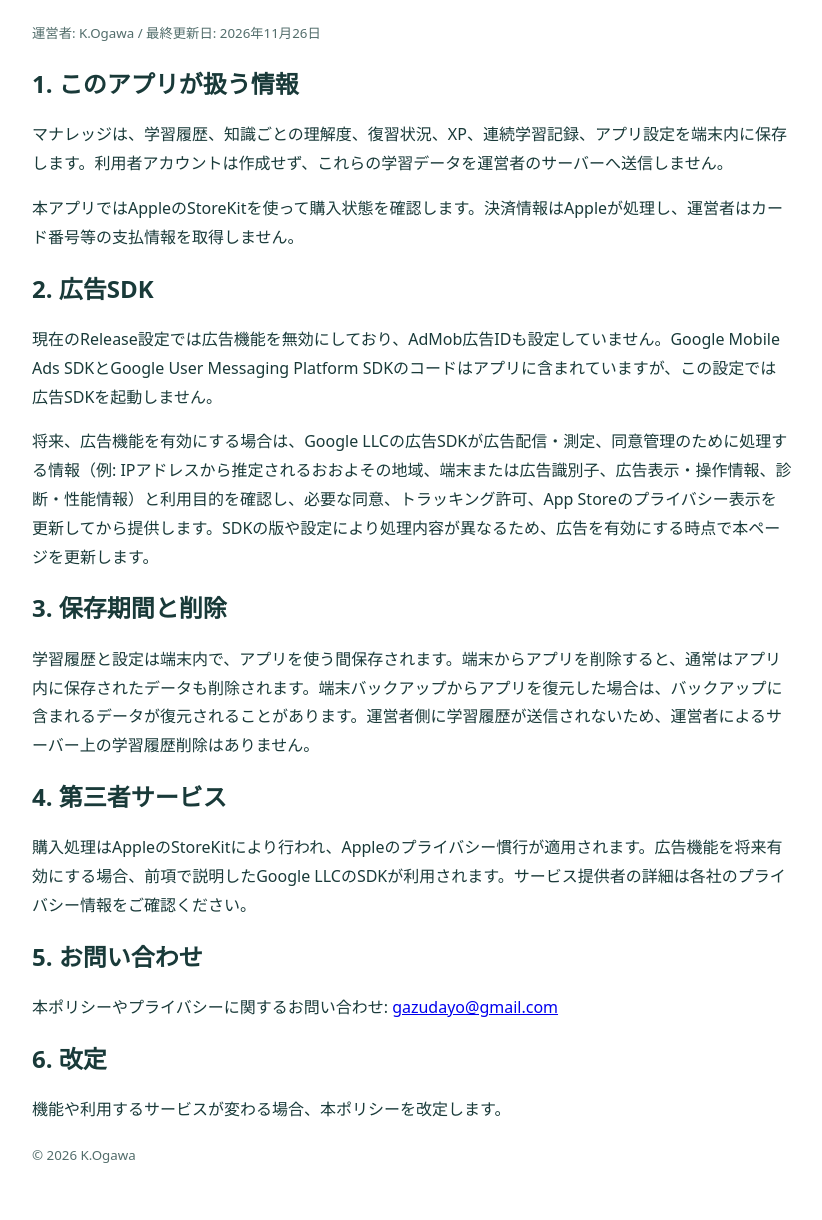
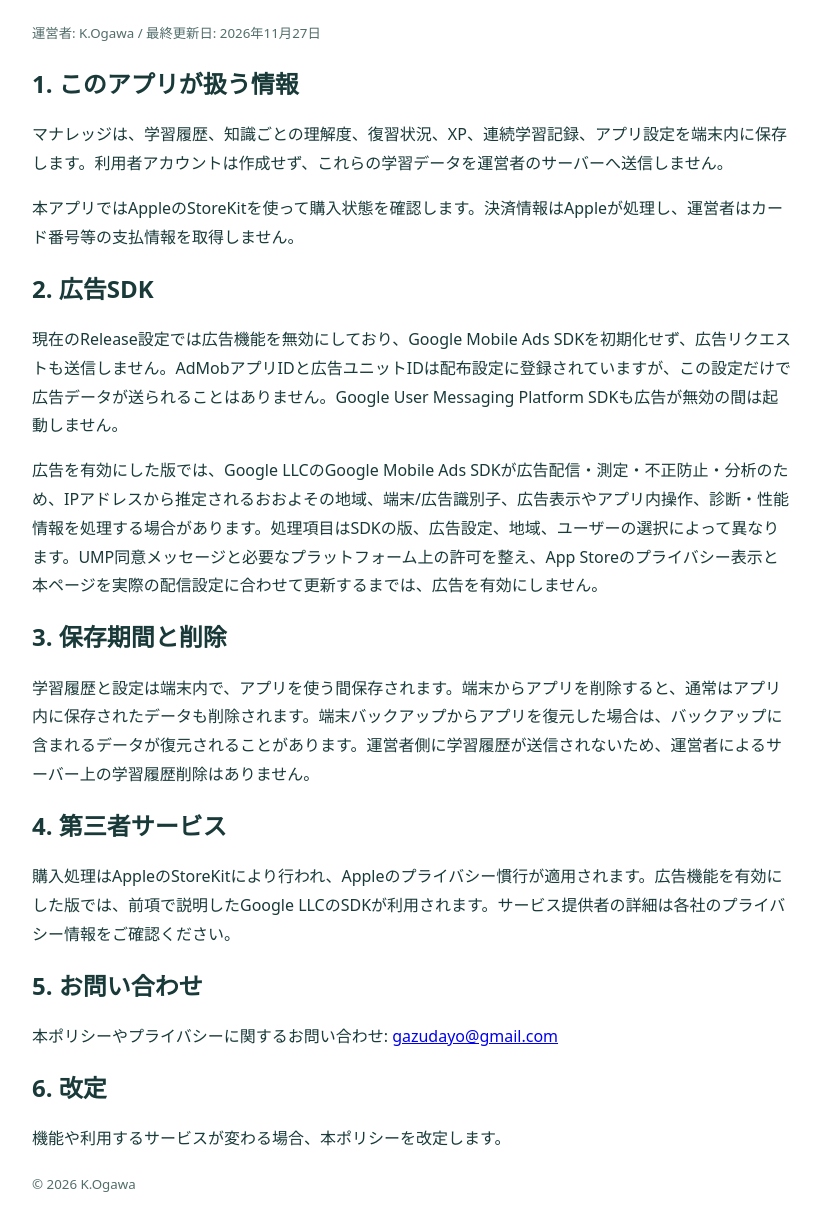
Before and after one commit to K-Ogawa-K/K-Ogawa-K.github.io, a plain HTML site: page manaledge/PrivacyPolicy.ja.html in a window 1280 px wide. Shown: the part 80-1300 px from the top of the page, without its empty margins (228-1050 px from the left). Drawn offline with Linux system fonts and the light colour scheme.

Commit message:
Update Manaledge ad privacy disclosure

```diff
--- a/manaledge/PrivacyPolicy.ja.html
+++ b/manaledge/PrivacyPolicy.ja.html
@@ -8,21 +8,21 @@
 </head>
 <body>
   <h1>マナレッジ プライバシーポリシー</h1>
-  <p><small>運営者: K.Ogawa / 最終更新日: 2026年11月26日</small></p>
+  <p><small>運営者: K.Ogawa / 最終更新日: 2026年11月27日</small></p>
 
   <h2>1. このアプリが扱う情報</h2>
   <p>マナレッジは、学習履歴、知識ごとの理解度、復習状況、XP、連続学習記録、アプリ設定を端末内に保存します。利用者アカウントは作成せず、これらの学習データを運営者のサーバーへ送信しません。</p>
   <p>本アプリではAppleのStoreKitを使って購入状態を確認します。決済情報はAppleが処理し、運営者はカード番号等の支払情報を取得しません。</p>
 
   <h2>2. 広告SDK</h2>
-  <p>現在のRelease設定では広告機能を無効にしており、AdMob広告IDも設定していません。Google Mobile Ads SDKとGoogle User Messaging Platform SDKのコードはアプリに含まれていますが、この設定では広告SDKを起動しません。</p>
-  <p>将来、広告機能を有効にする場合は、Google LLCの広告SDKが広告配信・測定、同意管理のために処理する情報（例: IPアドレスから推定されるおおよその地域、端末または広告識別子、広告表示・操作情報、診断・性能情報）と利用目的を確認し、必要な同意、トラッキング許可、App Storeのプライバシー表示を更新してから提供します。SDKの版や設定により処理内容が異なるため、広告を有効にする時点で本ページを更新します。</p>
+  <p>現在のRelease設定では広告機能を無効にしており、Google Mobile Ads SDKを初期化せず、広告リクエストも送信しません。AdMobアプリIDと広告ユニットIDは配布設定に登録されていますが、この設定だけで広告データが送られることはありません。Google User Messaging Platform SDKも広告が無効の間は起動しません。</p>
+  <p>広告を有効にした版では、Google LLCのGoogle Mobile Ads SDKが広告配信・測定・不正防止・分析のため、IPアドレスから推定されるおおよその地域、端末/広告識別子、広告表示やアプリ内操作、診断・性能情報を処理する場合があります。処理項目はSDKの版、広告設定、地域、ユーザーの選択によって異なります。UMP同意メッセージと必要なプラットフォーム上の許可を整え、App Storeのプライバシー表示と本ページを実際の配信設定に合わせて更新するまでは、広告を有効にしません。</p>
 
   <h2>3. 保存期間と削除</h2>
   <p>学習履歴と設定は端末内で、アプリを使う間保存されます。端末からアプリを削除すると、通常はアプリ内に保存されたデータも削除されます。端末バックアップからアプリを復元した場合は、バックアップに含まれるデータが復元されることがあります。運営者側に学習履歴が送信されないため、運営者によるサーバー上の学習履歴削除はありません。</p>
 
   <h2>4. 第三者サービス</h2>
-  <p>購入処理はAppleのStoreKitにより行われ、Appleのプライバシー慣行が適用されます。広告機能を将来有効にする場合、前項で説明したGoogle LLCのSDKが利用されます。サービス提供者の詳細は各社のプライバシー情報をご確認ください。</p>
+  <p>購入処理はAppleのStoreKitにより行われ、Appleのプライバシー慣行が適用されます。広告機能を有効にした版では、前項で説明したGoogle LLCのSDKが利用されます。サービス提供者の詳細は各社のプライバシー情報をご確認ください。</p>
 
   <h2>5. お問い合わせ</h2>
   <p>本ポリシーやプライバシーに関するお問い合わせ: <a href="mailto:gazudayo@gmail.com">gazudayo@gmail.com</a></p>
```
